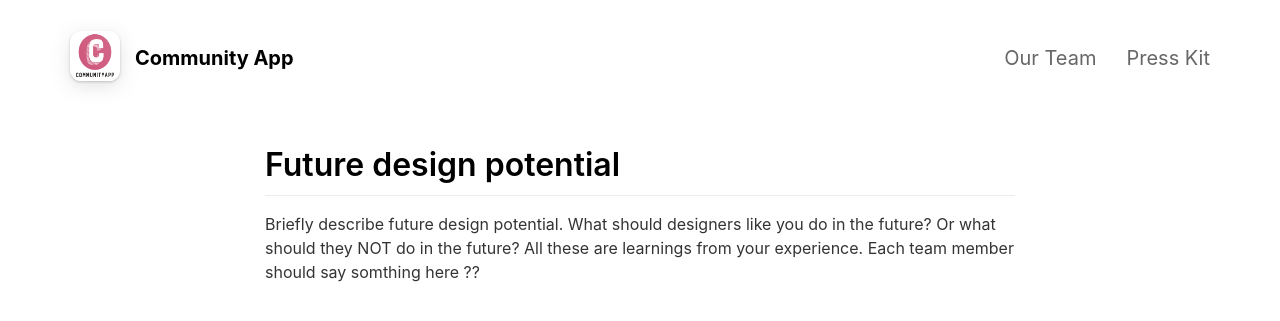
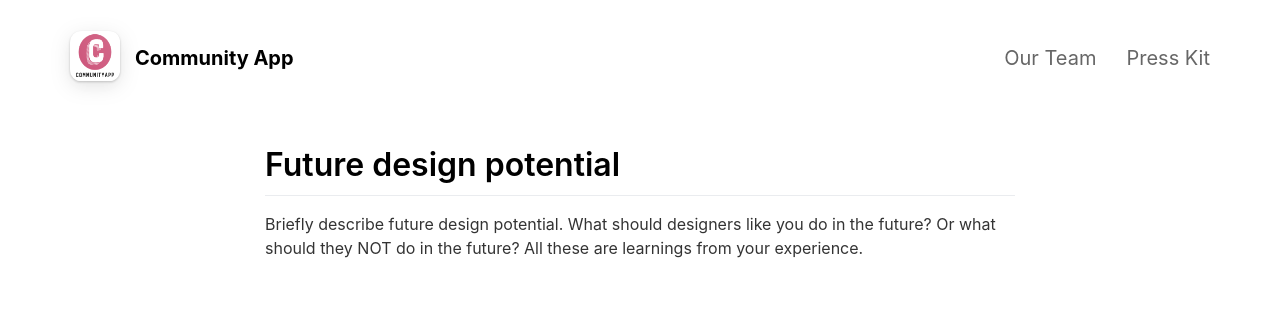
Before and after one commit to jg100/CommunityApp, a Jekyll site: the page built from _pages/Potential.md, in a window 1280 px wide. Shown: the top 321 px of the page. Built offline with Jekyll 4.4.1, drawn with Linux system fonts in a browser that asks for light colours; nearby versions of some CDN libraries.

Commit message:
Update Potential.md

```diff
--- a/_pages/Potential.md
+++ b/_pages/Potential.md
@@ -6,4 +6,3 @@ permalink: /Future design potential/
 
 # Future design potential
 Briefly describe future design potential. What should designers like you do in the future? Or what should they NOT do in the future? All these are learnings from your experience.
-Each team member should say somthing here ??
```
